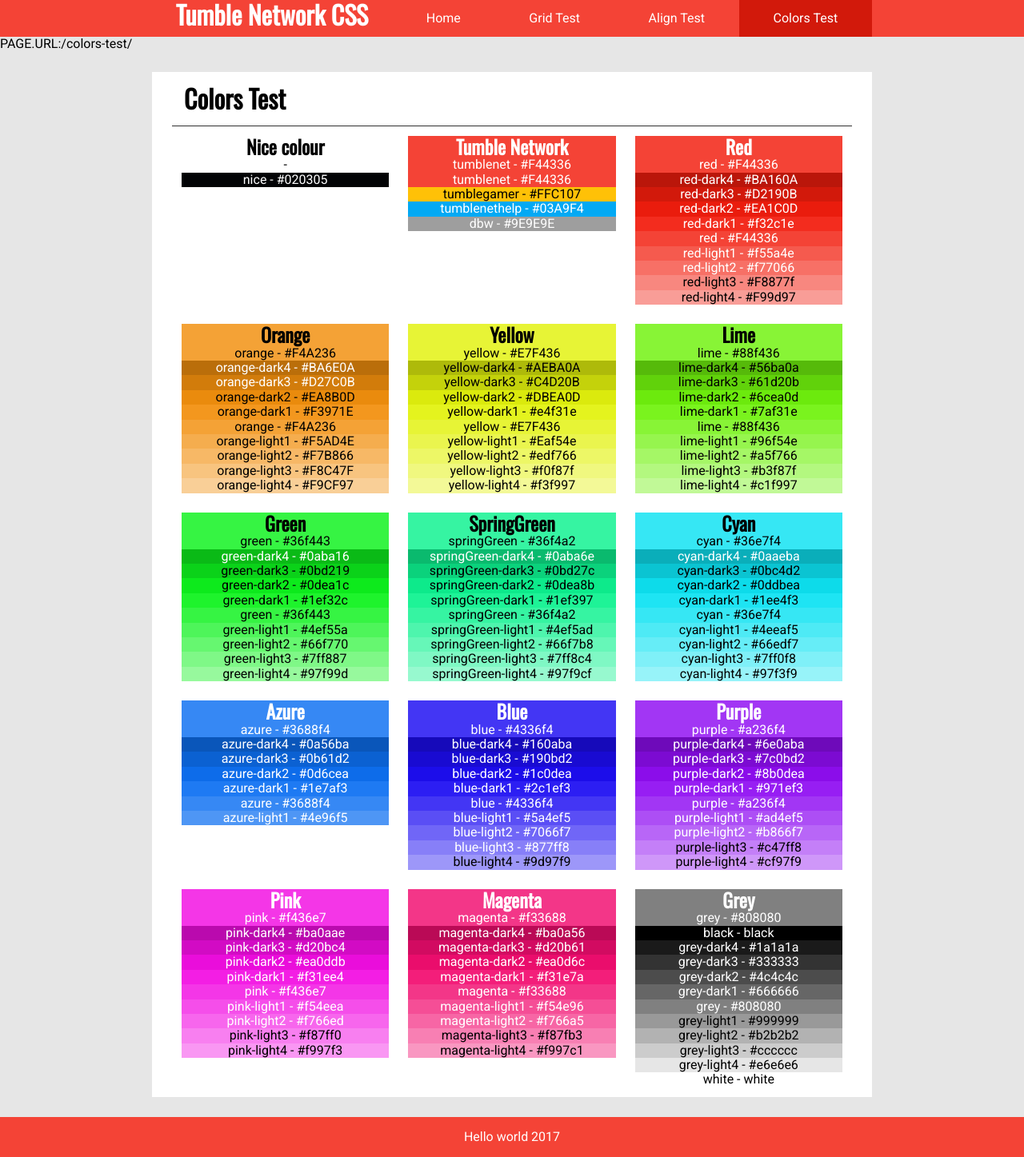
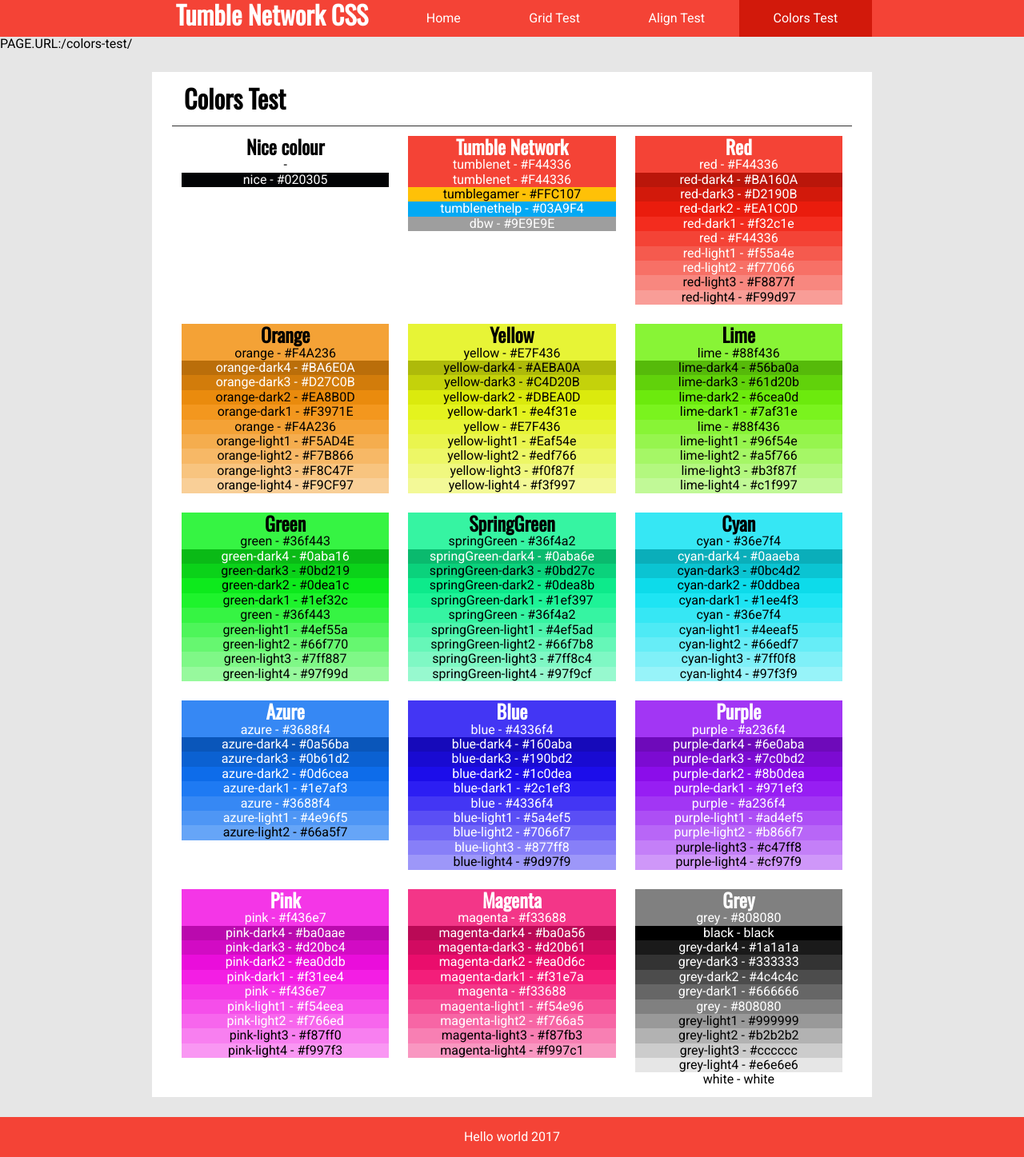
Before and after one commit to tumblenet/tumblenet-css, a Jekyll site: the page built from colors-test.html, in a window 1280 px wide. Shown: the whole page at 80% size. Built offline with Jekyll 4.4.1, drawn with Linux system fonts in a browser that asks for light colours.

Commit message:
added azure-light2

```diff
--- a/_data/css.yml
+++ b/_data/css.yml
@@ -210,6 +210,8 @@
   - name: azure-light1
     value: "#4e96f5"
     dark: true
+  - name: azure-light2
+    value: "#66a5f7"
 - name: Blue
   main: 4
   colors:
```
